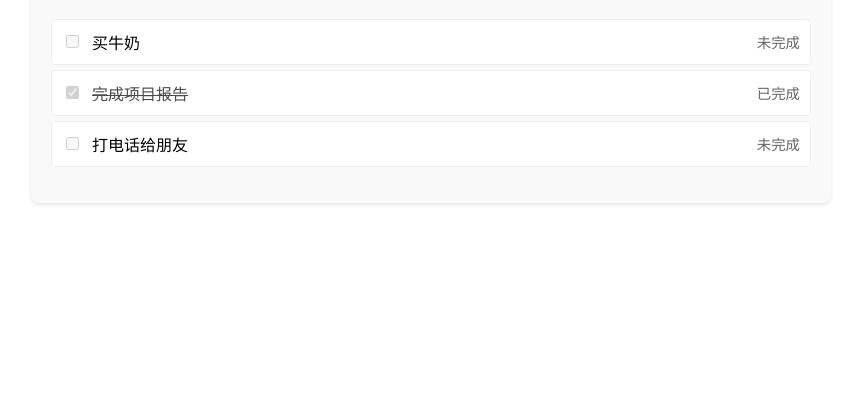
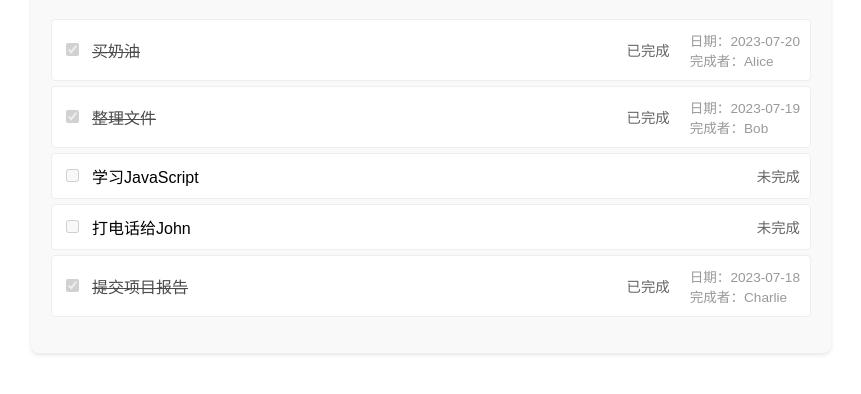
Before and after one commit to eightclaTony/psmcserver_todo, a plain HTML site: page index.html in a window 1280 px wide. Shown: the part 130-524 px from the top of the page, without its empty margins (209-1070 px from the left). Drawn offline with Linux system fonts and the light colour scheme.

Commit message:
更新待办事项样式，添加完成日期和完成者信息

```diff
--- a/index.html
+++ b/index.html
@@ -42,6 +42,7 @@
         .status {
             color: #666;
             font-size: 0.9em;
+            margin-left: 20px;
         }
 
         .completed {
@@ -52,6 +53,12 @@
         .loading {
             text-align: center;
             color: #666;
+        }
+
+        .completed-info {
+            color: #999;
+            font-size: 0.85em;
+            margin-left: 20px;
         }
     </style>
 </head>
@@ -83,7 +90,9 @@
                             const parts = line.split('|');
                             return {
                                 text: parts[0],
-                                completed: parts[1] === 'true'
+                                completed: parts[1] === 'true',
+                                completedDate: parts[2] || '',
+                                completer: parts[3] || ''
                             };
                         });
 
@@ -105,6 +114,12 @@
                     <input type="checkbox" ${todo.completed ? 'checked' : ''} disabled>
                     <span class="todo-text ${todo.completed ? 'completed' : ''}">${todo.text}</span>
                     <span class="status">${todo.completed ? '已完成' : '未完成'}</span>
+                    ${todo.completed ?
+                        `<span class="completed-info">
+                            日期：${todo.completedDate}<br>
+                            完成者：${todo.completer}
+                        </span>` :
+                        ''}
                 `;
                 todoList.appendChild(li);
             });
```
Also changed, not shown: todos.txt.
